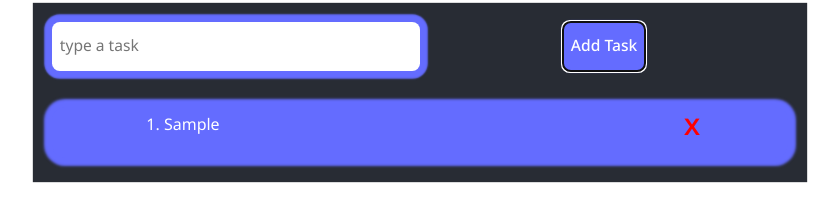
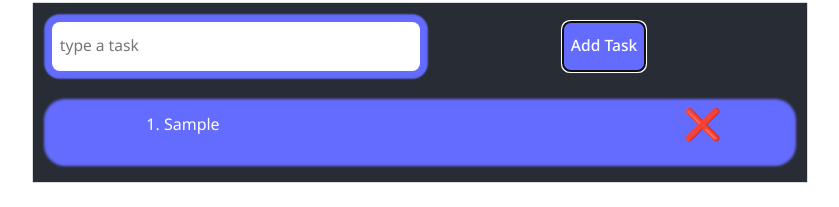
Before and after one commit to AsemJK/todos, a Vue app: page / in a window 1280 px wide. Both pictures are taken after typing "Sample" into the empty fields and a click on the button "Add Task". Shown: the part 359-566 px from the top of the page, without its empty margins (220-1059 px from the left). Built offline with nearby package versions, Linux system fonts and the light colour scheme.

Commit message:
new build path

```diff
--- a/src/App.vue
+++ b/src/App.vue
@@ -53,7 +53,7 @@ onMounted(() => {
                 {{ index + 1 }}.
                 {{ task }}
               </span>
-              <a href="#" @click="deleteTask" class="delete-btn"><i>x</i></a>
+              <a href="#" @click="deleteTask" class="delete-btn"><i>❌</i></a>
             </div>
           </li>
         </ul>
```
